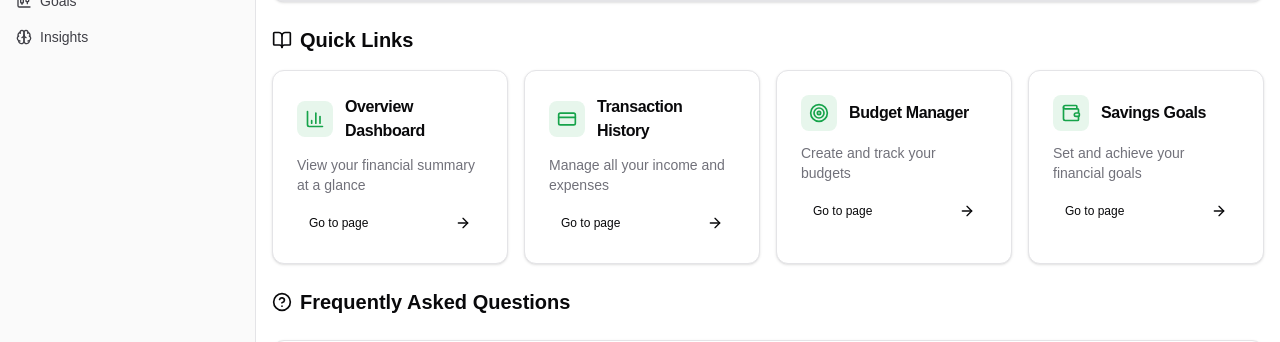
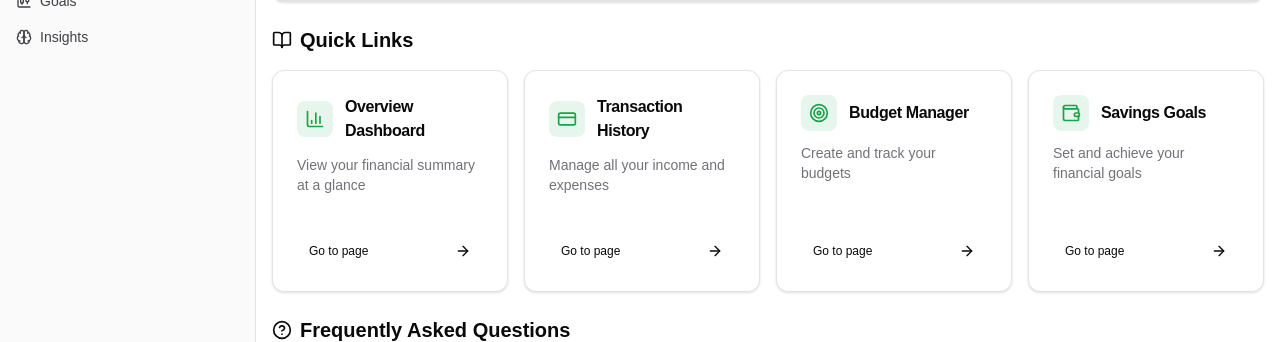
Before and after one commit to 0xironclad/wealthflow, a Next.js app: page /help in a window 1280 px wide. Shown: the part 227-569 px from the top of the page. Built offline with nearby package versions, Linux system fonts and the light colour scheme; no server answers.

Commit message:
refactor(help): Update HelpPage layout with CardFooter and adjust button links

```diff
--- a/src/app/(authenticated)/help/page.tsx
+++ b/src/app/(authenticated)/help/page.tsx
@@ -21,6 +21,7 @@ import {
     CardDescription,
     CardHeader,
     CardTitle,
+    CardFooter,
 } from "@/components/ui/card"
 import { Button } from "@/components/ui/button"
 import { cn } from "@/lib/utils"
@@ -313,7 +314,7 @@ export default function HelpPage() {
                             {quickLinks.map((link) => (
                                 <Card
                                     key={link.title}
-                                    className="hover:shadow-md transition-shadow cursor-pointer group"
+                                    className="hover:shadow-md transition-shadow cursor-pointer group flex flex-col h-full"
                                 >
                                     <CardHeader className="pb-3">
                                         <div className="flex items-center gap-3">
@@ -323,10 +324,12 @@ export default function HelpPage() {
                                             <CardTitle className="text-base">{link.title}</CardTitle>
                                         </div>
                                     </CardHeader>
-                                    <CardContent>
-                                        <CardDescription className="text-sm mb-3">
+                                    <CardContent className="flex-1">
+                                        <CardDescription className="text-sm">
                                             {link.description}
                                         </CardDescription>
+                                    </CardContent>
+                                    <CardFooter className="mt-auto pt-4">
                                         <Button
                                             variant="ghost"
                                             size="sm"
@@ -338,7 +341,7 @@ export default function HelpPage() {
                                                 <ArrowRight className="h-4 w-4 ml-2 group-hover:translate-x-1 transition-transform" />
                                             </a>
                                         </Button>
-                                    </CardContent>
+                                    </CardFooter>
                                 </Card>
                             ))}
                         </div>
@@ -409,15 +412,9 @@ export default function HelpPage() {
                         <CardContent>
                             <div className="flex flex-col sm:flex-row gap-4">
                                 <Button variant="outline" className="flex-1" asChild>
-                                    <a href="mailto:support@wealthflow.com">
+                                    <a href="mailto:chemerilcollins@gmail.com">
                                         <Mail className="mr-2 h-4 w-4" />
                                         Email Support
-                                    </a>
-                                </Button>
-                                <Button variant="outline" className="flex-1" asChild>
-                                    <a href="https://discord.gg/wealthflow" target="_blank" rel="noopener noreferrer">
-                                        <MessageCircle className="mr-2 h-4 w-4" />
-                                        Join Discord
                                     </a>
                                 </Button>
                             </div>
```
